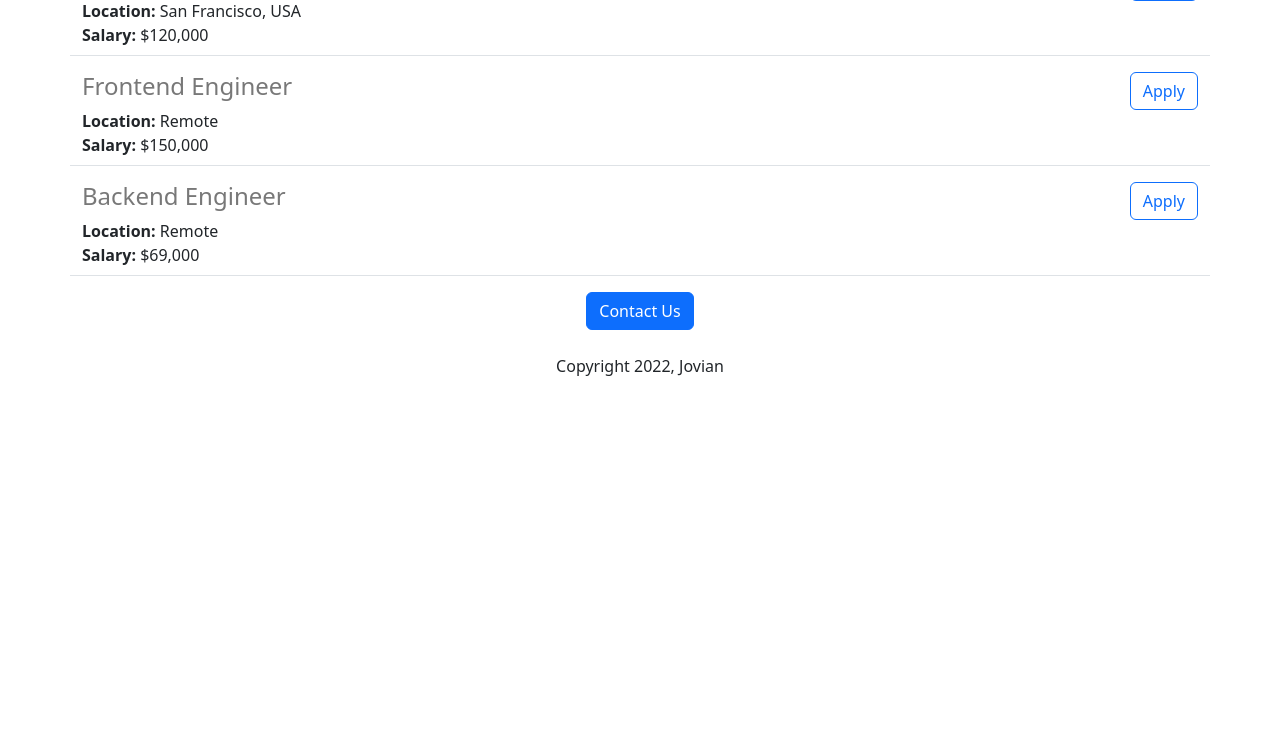
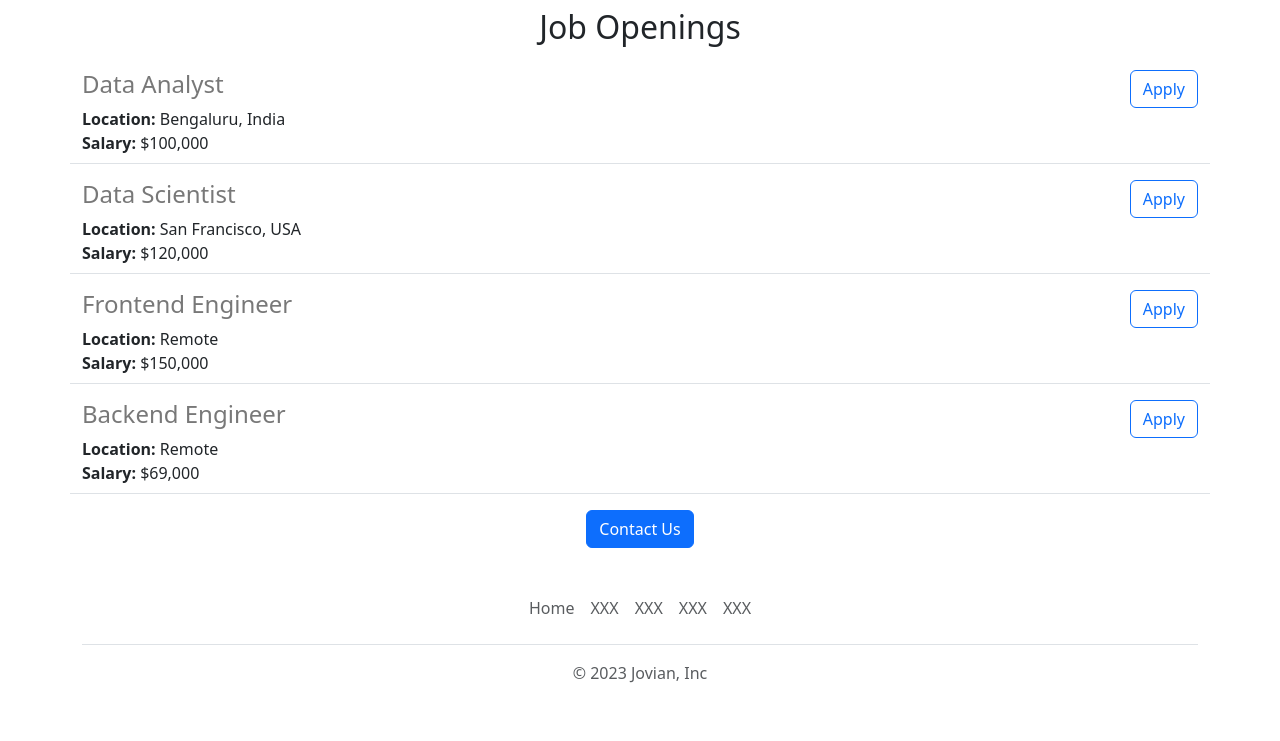
Before and after one commit to orangeBlaster/learning-flask-v2, a Flask app: page / in a window 1280 px wide. Shown: the part 840-1581 px from the top of the page. Before the commit the page ends 1216 px from the top, so only its background shows below. Run offline with Flask 3, Linux system fonts and the light colour scheme.

Commit message:
functional mailing and technical fixes

```diff
--- /dev/null
+++ b/templates/footer.html
@@ -0,0 +1,12 @@
+<div class="container">
+  <footer class="py-3 my-4">
+    <ul class="nav justify-content-center border-bottom pb-3 mb-3">
+      <li class="nav-item"><a href="#" class="nav-link px-2 text-body-secondary">Home</a></li>
+      <li class="nav-item"><a href="#" class="nav-link px-2 text-body-secondary">XXX</a></li>
+      <li class="nav-item"><a href="#" class="nav-link px-2 text-body-secondary">XXX</a></li>
+      <li class="nav-item"><a href="#" class="nav-link px-2 text-body-secondary">XXX</a></li>
+      <li class="nav-item"><a href="#" class="nav-link px-2 text-body-secondary">XXX</a></li>
+    </ul>
+    <p class="text-center text-body-secondary">&copy; 2023 Jovian, Inc</p>
+  </footer>
+</div>
--- a/templates/home.html
+++ b/templates/home.html
@@ -10,16 +10,25 @@
       #banner {
         height: 360px;
         width: 100%;
+        object-fit: cover;
+        margin-bottom: 16px;
       }
 
     </style>
   </head>
   <body>
+  {% include 'nav.html' %}
+  <img id="banner" class="img-fluid" src="https://learning-flask--levincozza.repl.co/static/career-image.jpg" alt="banner">
   <div class="container">
     <h1 class="text-center mt-2 mb-4">Jovian Careers</h1>
-    <img id="banner" class="img-fluid" src="https://learning-flask--levincozza.repl.co/static/career-image.jpg" alt="banner">
-    <h2 class="text-center mt-2">About Jovian</h2>
-    <p class="lead">Lorem ipsum dolor sit amet, consectetur adipiscing elit, sed do eiusmod tempor incididunt ut labore et dolore magna aliqua. Vulputate odio ut enim blandit. Cras fermentum odio eu feugiat pretium nibh. At auctor urna nunc id cursus metus. Arcu ac tortor dignissim convallis aenean et tortor. Sit amet est placerat in egestas erat. Tristique magna sit amet purus gravida quis. Eget arcu dictum varius duis.</p>
+    <div class="row" style="margin-bottom: 16px;">
+      <div class="col-md-6">
+        <p class="lead">Lorem ipsum dolor sit amet, consectetur adipiscing elit, sed do eiusmod tempor incididunt ut labore et dolore magna aliqua. Vulputate odio ut enim blandit. Cras fermentum odio eu feugiat pretium nibh. At auctor urna nunc id cursus metus. Arcu ac tortor dignissim convallis aenean et tortor. Sit amet est placerat in egestas erat. Tristique magna sit amet purus gravida quis. Eget arcu dictum varius duis.</p>
+      </div>
+      <div class="d-none d-md-block col-md-6">
+      <img src="/static/people.jpg" style="height:320px;border-radius:10px;">
+      </div>
+    </div>
   <h2 class="text-center mt-2 mb-4">Job Openings</h2>
   <div>
     {% for job in jobs%}
@@ -27,9 +36,9 @@
     {% endfor %}
   </div>
   <div class="text-center">
-  <button class="btn btn-primary btn-large">Contact Us</button>
-    <p class="mt-4">Copyright 2022, Jovian</p>
+  <a href="mailto:levasauras@gmail.co?subject=Question%20about%20Job%20Openings&body=NAME%3A%20%3Cyour%20name%3E%0D%0AQUESTION%3A%20%3Cyour%20question%3E%0D%0A%0D%0A%0D%0A" class="btn btn-primary btn-large">Contact Us</a>
   </div>
   </div>
+  {% include 'footer.html' %}
   </body>
 </html>
--- a/templates/jobitem.html
+++ b/templates/jobitem.html
@@ -13,6 +13,6 @@
   {% endif %}
   </div>
   <div class="col-3" style="text-align:right;">
-  <button type="button" class="btn btn-outline-primary">Apply</button>
+  <a href="mailto:levasauras@gmail.com?subject=Application%20for%20{{job['title']}}&body=NAME%3A%20%3Cyour%20name%3E%0D%0ARESUME%3A%20%3Cresume%20link%3E%0D%0AMY%20LinkedIn%20LINK%3A%20%3Clinkedin%20link%3E" type="button" class="btn btn-outline-primary">Apply</a>
   </div>
 </div>
--- /dev/null
+++ b/templates/nav.html
@@ -0,0 +1,9 @@
+<nav class="navbar bg-body-tertiary shadow-sm fixed-top">
+  <div class="container-fluid">
+    <a class="navbar-brand" href="#">
+      <img src="/static/logo.svg" alt="Logo" width="30" height="24" class="d-inline-block align-text-top">
+      Jovian
+    </a>
+  </div>
+</nav>
+<div style="height:56px;"></div>
```
Also changed, not shown: static/logo.svg (added), 1 other file.
